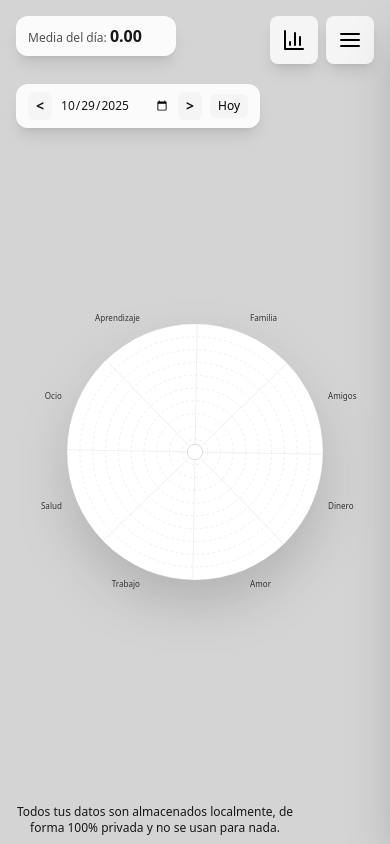
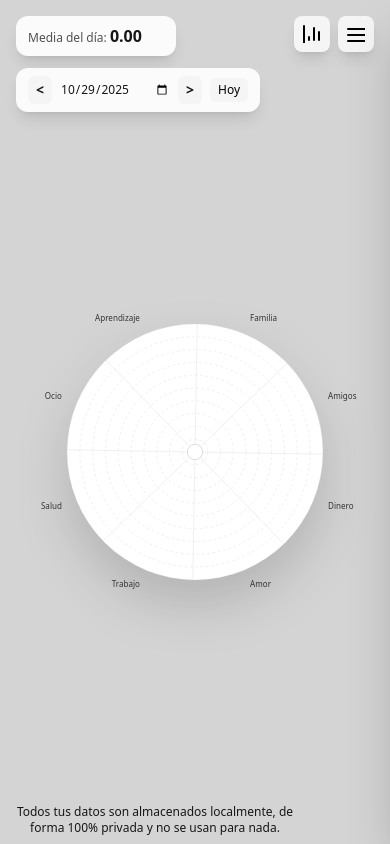
Before and after one commit to yosi90/rueda-mental, a React (Vite) app: page / in a window 390 px wide. Built offline with nearby package versions, Linux system fonts and the light colour scheme.

Commit message:
Mejoras estéticas en los botones y mayor responsividad

```diff
--- a/src/App.tsx
+++ b/src/App.tsx
@@ -677,10 +677,10 @@ export default function MentalWheelApp() {
                 {/* Botón de estadísticas */}
                 <button
                     onClick={() => setStatsOpen(true)}
-                    className={`rounded-lg ${theme.buttonPrimary} p-3 shadow-lg transition-colors`}
+                    className={`rounded-lg ${theme.buttonPrimary} p-2 sm:px-4 sm:py-2 shadow-lg transition-colors`}
                     title="Estadísticas"
                 >
-                    <svg width="24" height="24" fill="none" stroke="currentColor" strokeWidth="2" strokeLinecap="round" strokeLinejoin="round">
+                    <svg className="w-5 h-5 sm:w-6 sm:h-6 translate-x-[-1px] sm:translate-x-0 translate-y-[-1px] sm:translate-y-0" fill="none" stroke="currentColor" strokeWidth="2" strokeLinecap="round" strokeLinejoin="round">
                         <path d="M3 3v18h18" />
                         <path d="M18 17V9" />
                         <path d="M13 17V5" />
@@ -691,10 +691,10 @@ export default function MentalWheelApp() {
                 {/* Botón de configuración */}
                 <button
                     onClick={() => setDrawerOpen(true)}
-                    className={`rounded-lg ${theme.buttonPrimary} p-3 shadow-lg transition-colors`}
+                    className={`rounded-lg ${theme.buttonPrimary} p-2 sm:px-4 sm:py-2 shadow-lg transition-colors`}
                     title="Configuración"
                 >
-                    <svg width="24" height="24" fill="none" stroke="currentColor" strokeWidth="2" strokeLinecap="round" strokeLinejoin="round">
+                    <svg className="w-5 h-5 sm:w-6 sm:h-6 translate-x-[-1px] sm:translate-x-0 translate-y-[-1px] sm:translate-y-0" fill="none" stroke="currentColor" strokeWidth="2" strokeLinecap="round" strokeLinejoin="round">
                         <line x1="3" y1="12" x2="21" y2="12" />
                         <line x1="3" y1="6" x2="21" y2="6" />
                         <line x1="3" y1="18" x2="21" y2="18" />
@@ -725,7 +725,7 @@ export default function MentalWheelApp() {
                     </div>
                 </div>
 
-                <div className={`rounded-xl sm:rounded-2xl ${theme.card} backdrop-blur-sm px-3 sm:px-4 py-2 sm:py-3 mt-5 sm:mt-0 shadow-lg`}>
+                <div className={`rounded-xl sm:rounded-2xl ${theme.card} backdrop-blur-sm px-3 sm:px-4 py-2 sm:py-3 mt-1 sm:mt-0 shadow-lg`}>
                     <div className="flex items-center gap-2">
                         <button
                             onClick={() => {
```
